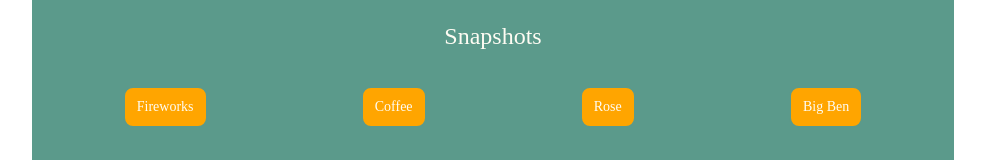
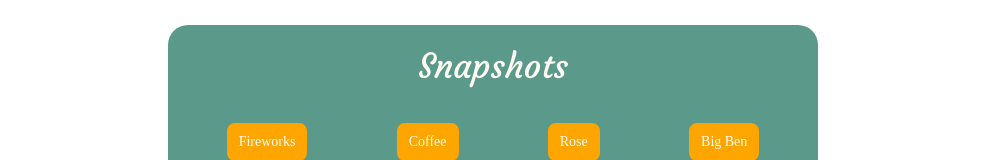
Before and after one commit to SweetCinnamonBun/02-image-gallery-javascriptilla, a plain HTML site: page index.html in a window 1280 px wide. Shown: the top 160 px of the page, without its empty margins (147-1132 px from the left). Drawn offline with Linux system fonts and the light colour scheme.

Commit message:
project ready

```diff
--- a/index.html
+++ b/index.html
@@ -6,6 +6,12 @@
     <title>Javascript image gallery</title>
     <link rel="stylesheet" href="reset.css" />
     <link rel="stylesheet" href="layout.css" />
+    <link rel="preconnect" href="https://fonts.googleapis.com" />
+    <link rel="preconnect" href="https://fonts.gstatic.com" crossorigin />
+    <link
+      href="https://fonts.googleapis.com/css2?family=Courgette&display=swap"
+      rel="stylesheet"
+    />
     <script type="text/javascript" src="scripts/ShowPic.js"></script>
   </head>
   <body>
--- a/layout.css
+++ b/layout.css
@@ -8,6 +8,9 @@ img {
   border: 1.5rem solid white;
   border-radius: 1rem;
 }
+.wrapper {
+  height: 100vh;
+}
 
 .container {
   background-color: #5b9a8b;
@@ -17,8 +20,9 @@ img {
 h1 {
   color: #fefcf3;
   text-align: center;
-  font-size: 2.4rem;
+  font-size: 3.4rem;
   padding: 2.4rem;
+  font-family: "Courgette", cursive;
 }
 
 ul {
@@ -76,19 +80,18 @@ p {
 }
 
 @media only screen and (min-width: 930px) {
+  .container {
+    height: 750px;
+    width: 650px;
+    border-radius: 2rem;
+  }
   .wrapper {
-    width: 82%;
-    margin: auto;
-  }
-}
-
-@media only screen and (min-width: 930px) {
-  .wrapper {
-    width: 72%;
-    margin: auto;
+    display: flex;
+    align-items: center;
+    justify-content: center;
   }
 
   img {
-    width: 55%;
+    width: 70%;
   }
 }
```
Also changed, not shown: 1 other file.
